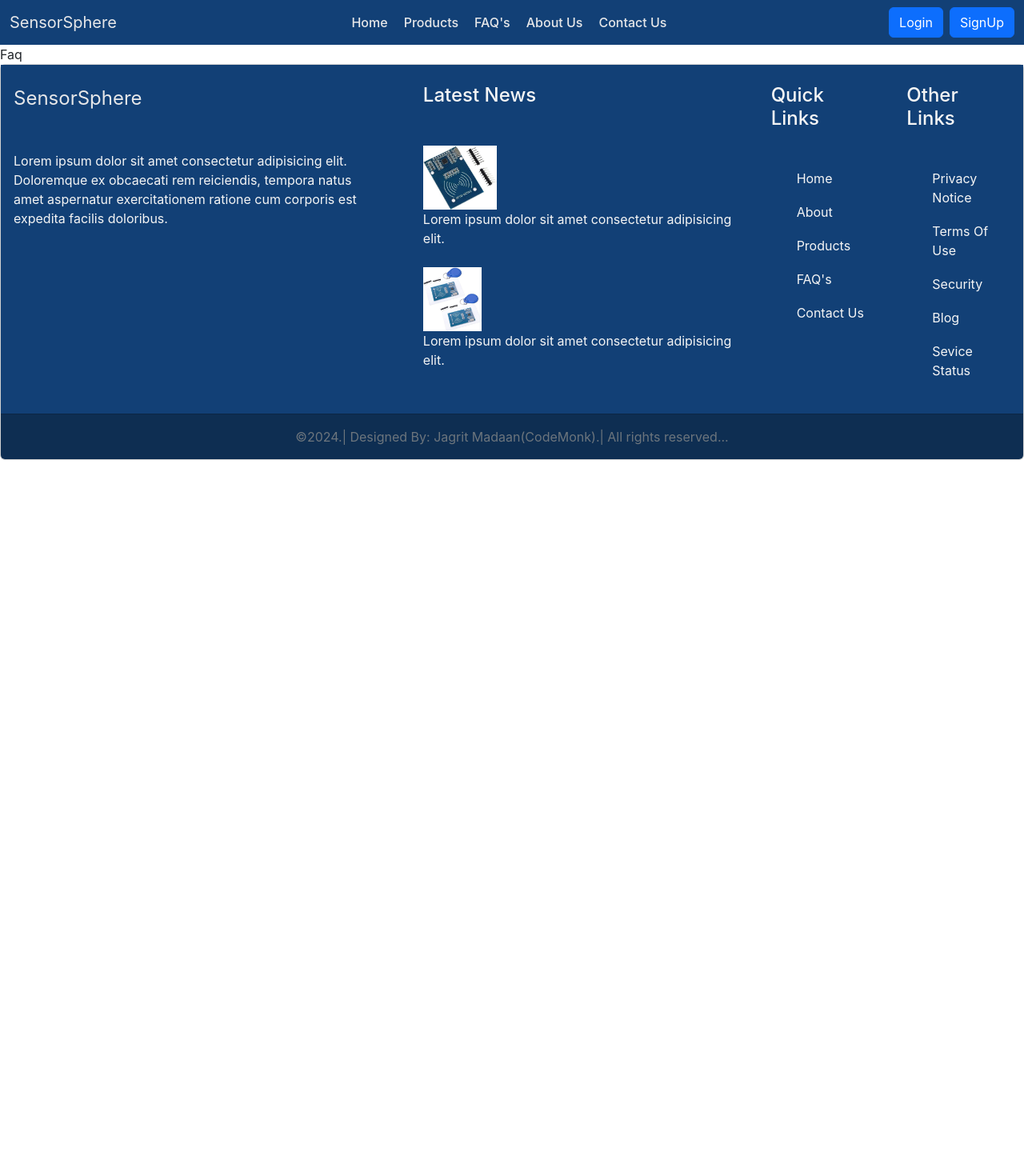
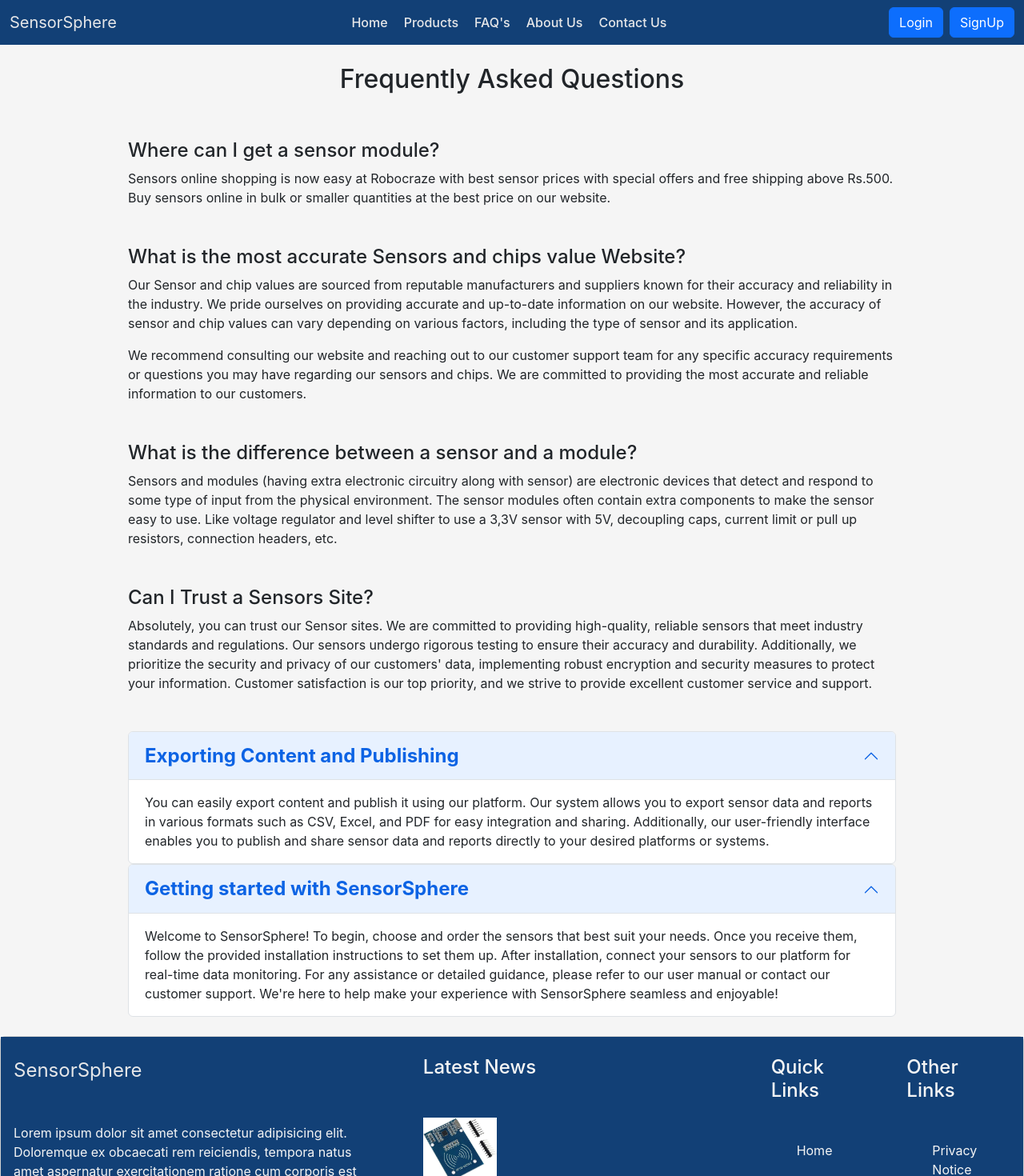
Before and after one commit to CodeMonk21/React_web_app, a React (Create React App) app: page /faq in a window 1280 px wide. Shown: the top 1470 px of the page at 80% size. Before the commit the page ends 800 px from the top, so only its background shows below. Built offline with nearby package versions, Linux system fonts and the light colour scheme.

Commit message:
faq page started

```diff
--- /dev/null
+++ b/src/components/Accordion.jsx
@@ -0,0 +1,24 @@
+import React from 'react'
+
+function Accordion(props) {
+    return (
+        <>
+            <div class="accordion" id="accordionExample" style={{border:"none"}}>
+                <div class="accordion-item">
+                    <h2 class="accordion-header" id="headingOne">
+                        <button class="accordion-button" type="button" data-bs-toggle="collapse" data-bs-target="#collapseOne">
+                            <span className='fs-4 fw-bold'>{props.data?.question}</span>
+                        </button>
+                    </h2>
+                    <div id="collapseOne" class="accordion-collapse collapse show" aria-labelledby="headingOne" data-bs-parent="#accordionExample">
+                        <div class="accordion-body">
+                        {props.data?.desc}
+                        </div>
+                    </div>
+                </div>
+            </div>
+        </>
+    )
+}
+
+export default Accordion
--- a/src/pages/Faq.jsx
+++ b/src/pages/Faq.jsx
@@ -1,8 +1,53 @@
 import React from 'react'
+import Accordion from '../components/Accordion'
 
 function Faq() {
+  const faqData = [
+    {
+      question: "Exporting Content and Publishing",
+      desc: "You can easily export content and publish it using our platform. Our system allows you to export sensor data and reports in various formats such as CSV, Excel, and PDF for easy integration and sharing. Additionally, our user-friendly interface enables you to publish and share sensor data and reports directly to your desired platforms or systems."
+    },
+    {
+      question:"Getting started with SensorSphere",
+      desc:"Welcome to SensorSphere! To begin, choose and order the sensors that best suit your needs. Once you receive them, follow the provided installation instructions to set them up. After installation, connect your sensors to our platform for real-time data monitoring. For any assistance or detailed guidance, please refer to our user manual or contact our customer support. We're here to help make your experience with SensorSphere seamless and enjoyable!"
+    }
+  ]
   return (
-    <div>Faq</div>
+    <>
+      <div style={{ backgroundColor: "whitesmoke" }} >
+        <div className='w-75 m-auto' >
+          <h2 className='text-center pb-5 pt-4'>Frequently Asked Questions</h2>
+          <div className='mb-5'>
+            <h4>Where can I get a sensor module?</h4>
+            <p>Sensors online shopping is now easy at Robocraze with best sensor prices with special offers and free shipping above Rs.500. Buy sensors online in bulk or smaller quantities at the best price on our website.</p>
+          </div>
+          <div className='mb-5'>
+            <h4>What is the most accurate Sensors and chips value Website?</h4>
+            <p>Our Sensor and chip values are sourced from reputable manufacturers and suppliers known for their accuracy and reliability in the industry. We pride ourselves on providing accurate and up-to-date information on our website. However, the accuracy of sensor and chip values can vary depending on various factors, including the type of sensor and its application.</p>
+            <p>We recommend consulting our website and reaching out to our customer support team for any specific accuracy requirements or questions you may have regarding our sensors and chips. We are committed to providing the most accurate and reliable information to our customers.</p>
+          </div>
+          <div className='mb-5'>
+            <h4>What is the difference between a sensor and a module?</h4>
+            <p>Sensors and modules (having extra electronic circuitry along with sensor) are electronic devices that detect and respond to some type of input from the physical environment. The sensor modules often contain extra components to make the sensor easy to use. Like voltage regulator and level shifter to use a 3,3V sensor with 5V, decoupling caps, current limit or pull up resistors, connection headers, etc.</p>
+          </div>
+          <div className='mb-5'>
+            <h4> Can I Trust a Sensors Site?</h4>
+            <p>Absolutely, you can trust our Sensor sites. We are committed to providing high-quality, reliable sensors that meet industry standards and regulations. Our sensors undergo rigorous testing to ensure their accuracy and durability. Additionally, we prioritize the security and privacy of our customers' data, implementing robust encryption and security measures to protect your information. Customer satisfaction is our top priority, and we strive to provide excellent customer service and support.</p>
+          </div>
+          <div className='pb-4'>
+            {
+              faqData.map((data,index)=>{
+                return(
+                  <Accordion key={index}  data={data} />
+                )
+              })
+            }
+            {/* <Accordion data={faqData[0]} /> */}
+
+          </div>
+        </div>
+      </div>
+    </>
   )
 }
 
--- a/src/pages/Product.jsx
+++ b/src/pages/Product.jsx
@@ -3,13 +3,11 @@ import ProductCard from '../components/ProductCard'
 import CardDataJson from "../CardData.json"
 
 function Product() {
-  const [searchInput, setsearchInput] = useState("")
+  const [searchInput, setSearchInput] = useState("")
   const [productArr, setProductArr] = useState([])
 
 
-  const handleSearch = (e)=>{
-    setsearchInput(e.target.value)
-  }
+  const handleSearch = (e)=> setSearchInput(e.target.value)
 
   useEffect(()=>{
     setProductArr(CardDataJson)
@@ -33,11 +31,9 @@ function Product() {
               return (
                 <ProductCard key={index} data={data} />
               )
-
             })
           }
         </div>
-
       </div>
     </>
   )
```
